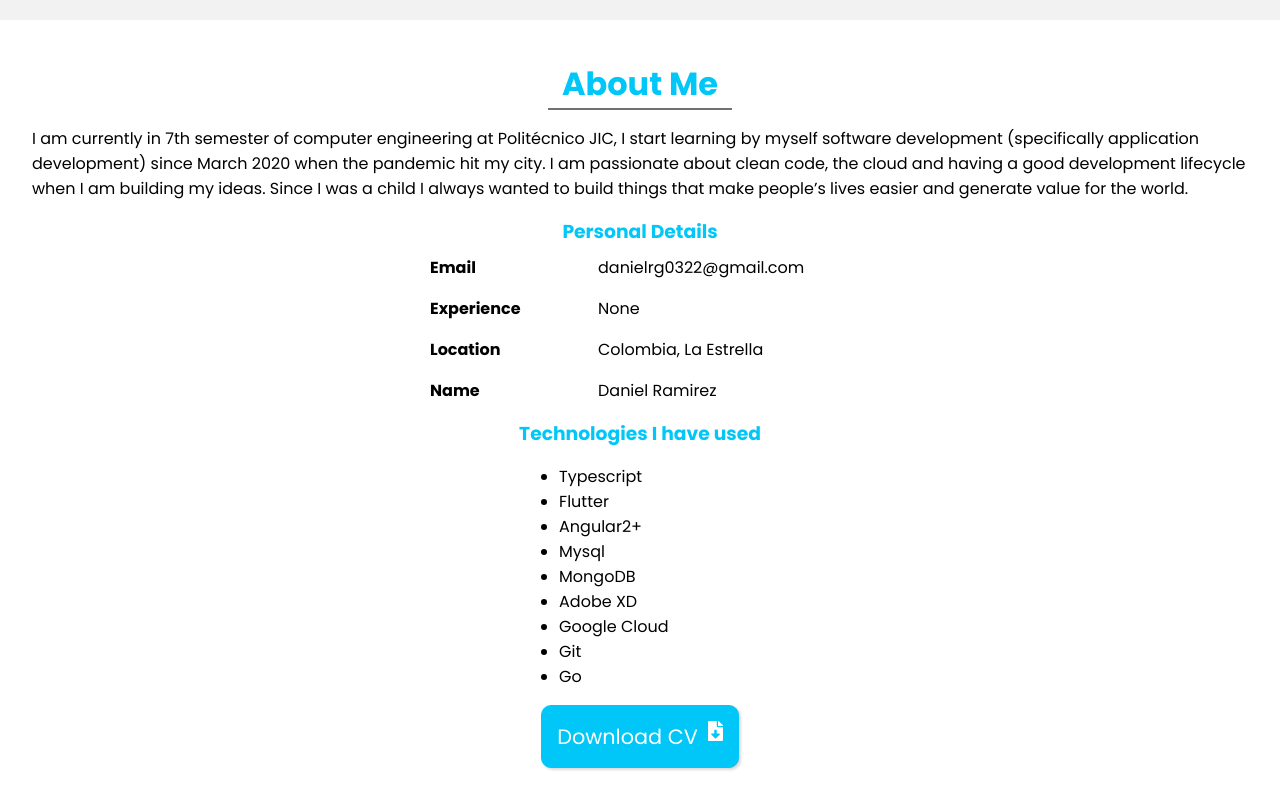
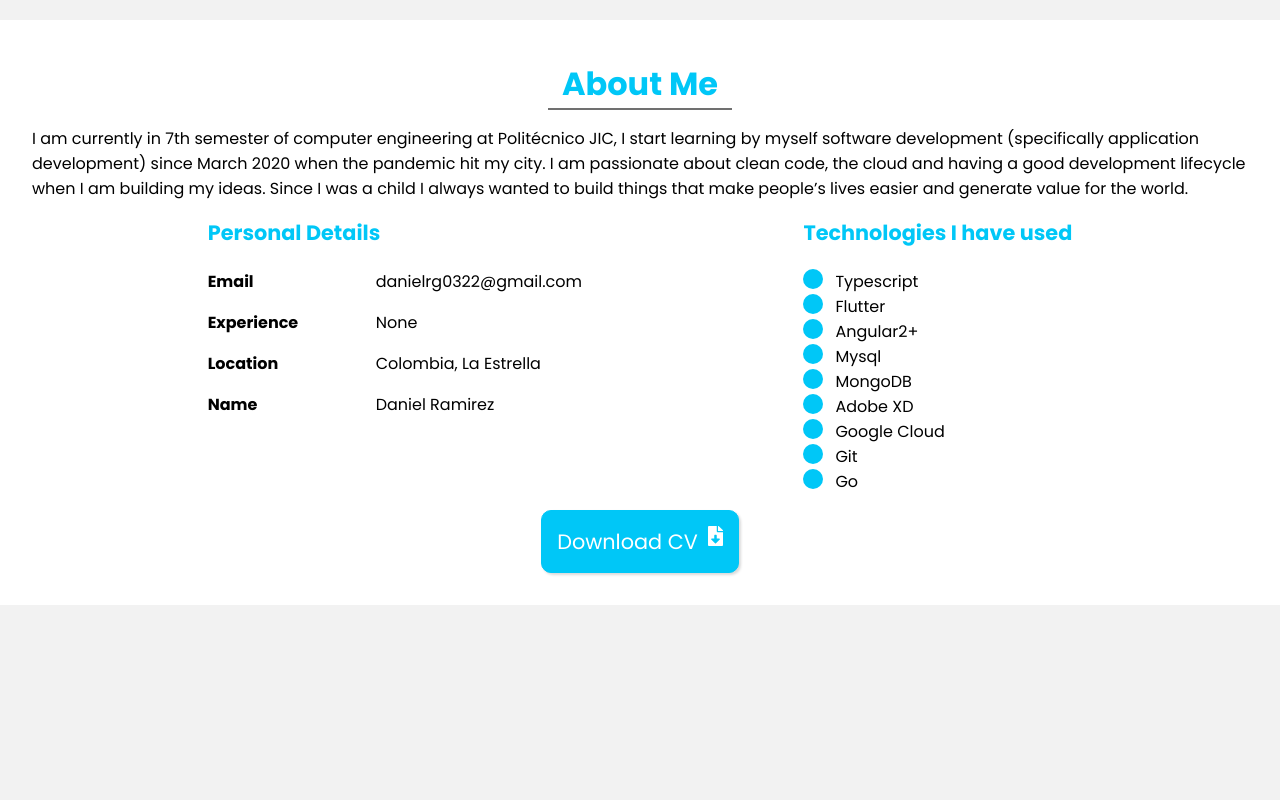
Before and after one commit to ditu474/personal-webpage, an Angular app: page / in a window 1280 px wide. Shown: the part 531-1331 px from the top of the page. After the commit the page ends 1136 px from the top, so only its background shows below. Built offline with nearby package versions, Linux system fonts and the light colour scheme.

Commit message:
feat: About section finished

```diff
--- a/src/app/about/about.component.css
+++ b/src/app/about/about.component.css
@@ -19,10 +19,42 @@
   max-width: 420px;
 }
 
+ul {
+  list-style-type: none;
+  margin: 0;
+  margin-bottom: 1em;
+  padding: 0;
+}
+
+.technologies-items {
+  position: relative;
+  padding-left: 2em;
+}
+
+.technologies-items::before {
+  content: "";
+  height: 20px;
+  width: 20px;
+  background-image: url("/assets/icons/point.svg");
+  position: absolute;
+  left: 0;
+}
+
 app-primary-button img {
   height: 20px;
   margin-left: 10px;
 }
 
 @media only screen and (min-width: 800px) {
+  .info {
+    flex-direction: row;
+    justify-content: space-evenly;
+    align-items: flex-start;
+  }
+
+  .info h3 {
+    text-align: start;
+    font-size: 1.3em;
+    margin-bottom: 1em;
+  }
 }
--- a/src/app/about/about.component.html
+++ b/src/app/about/about.component.html
@@ -22,7 +22,12 @@
       <div class="technologies">
         <h3>Technologies I have used</h3>
         <ul>
-          <li *ngFor="let technolgie of technologies">{{ technolgie }}</li>
+          <li
+            class="technologies-items"
+            *ngFor="let technolgie of technologies"
+          >
+            {{ technolgie }}
+          </li>
         </ul>
       </div>
     </div>
--- a/src/app/primary-button/primary-button.component.css
+++ b/src/app/primary-button/primary-button.component.css
@@ -22,9 +22,3 @@ a:hover {
     font-size: 1.3em;
   }
 }
-
-@media only screen and (min-width: 1400px) {
-  a {
-    font-size: 1.5em;
-  }
-}
--- a/src/app/toolbar/toolbar.component.css
+++ b/src/app/toolbar/toolbar.component.css
@@ -3,6 +3,7 @@
   top: 0;
   left: 0;
   width: 100%;
+  z-index: 10;
 }
 
 .navbar {
```
Also changed, not shown: src/assets/icons/point.svg (added).
